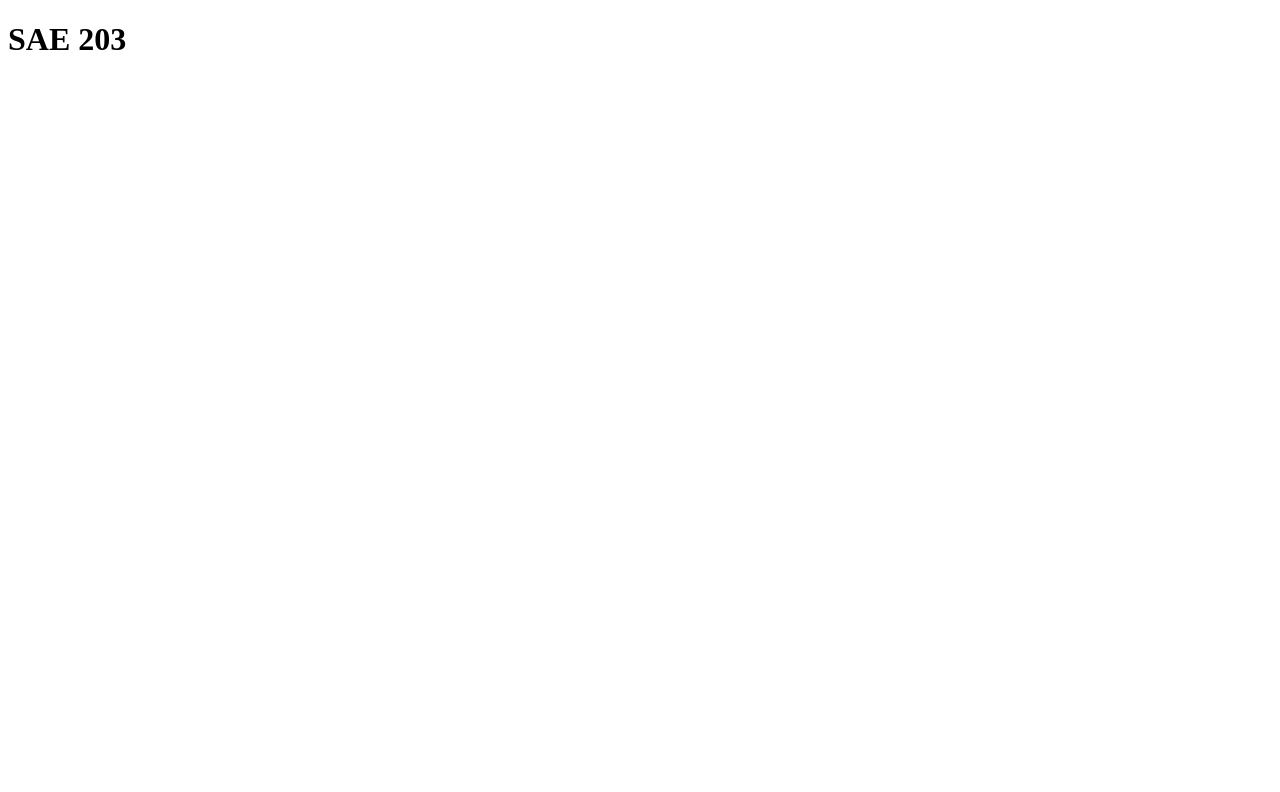
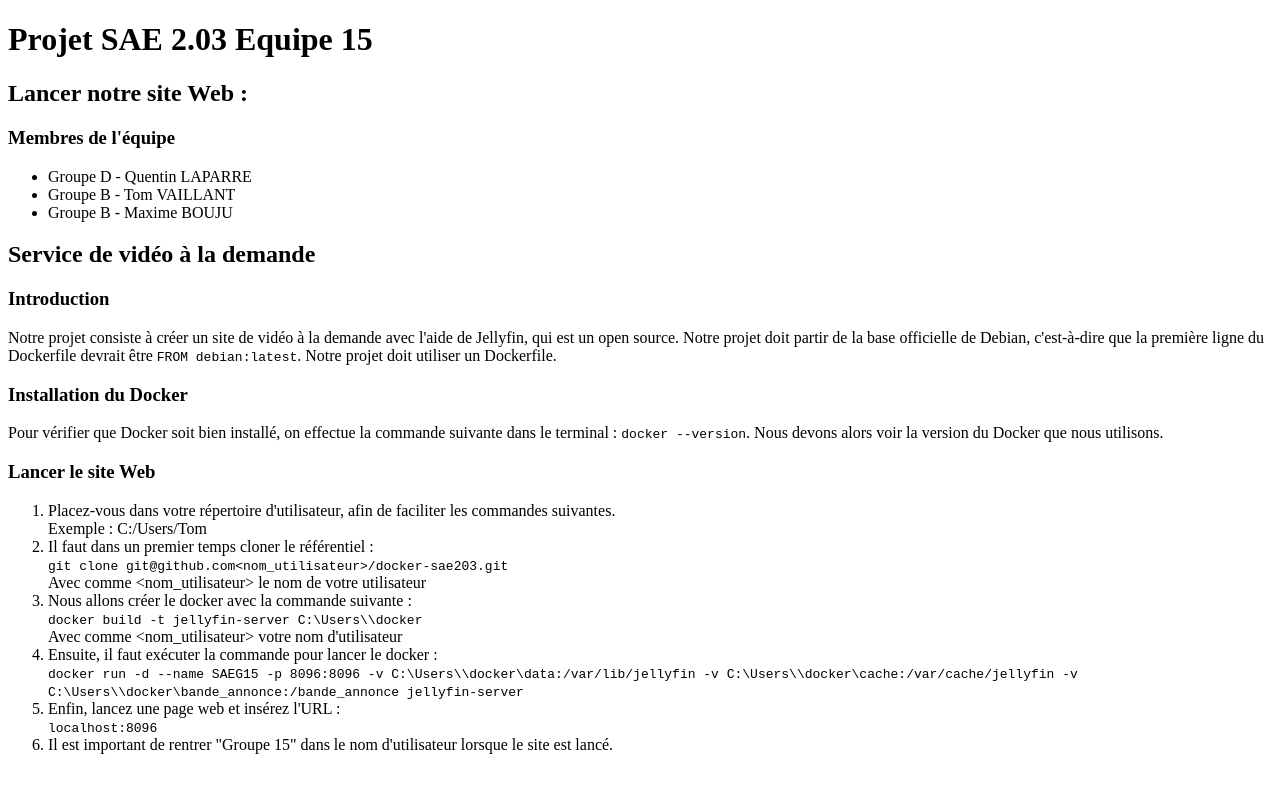
Before and after one commit to Taglhydz/docker-sae203, a plain HTML site: page index.html in a window 1280 px wide. Drawn offline with Linux system fonts and the light colour scheme.

Commit message:
Mise à jour du .html

```diff
--- a/index.html
+++ b/index.html
@@ -1,15 +1,50 @@
 <!DOCTYPE html>
-<html lang="en">
-    <head>
-            <meta charset="UTF-8">
-            <meta http-equiv="X-UA-Compatible" contente="IE=edge">
-            <meta name= "viewport" contente="width=device-width, initial-scale=1.0">
+<html>
+<head>
+    <title>Projet SAE 2.03 Equipe 15</title>
+</head>
+<body>
+    <h1>Projet SAE 2.03 Equipe 15</h1>
 
-            <title> SAE 203 </title>
+    <h2>Lancer notre site Web :</h2>
 
-    </head>
+    <h3>Membres de l'équipe</h3>
+    <ul>
+        <li>Groupe D - Quentin LAPARRE</li>
+        <li>Groupe B - Tom VAILLANT</li>
+        <li>Groupe B - Maxime BOUJU</li>
+    </ul>
 
-    <body>
-        <h1>SAE 203</h1>
-    </body>
+    <h2>Service de vidéo à la demande</h2>
+    <h3>Introduction</h3>
+    <p>
+        Notre projet consiste à créer un site de vidéo à la demande avec l'aide de Jellyfin, qui est un open source.
+        Notre projet doit partir de la base officielle de Debian, c'est-à-dire que la première ligne du Dockerfile devrait être <code>FROM debian:latest</code>.
+        Notre projet doit utiliser un Dockerfile.
+    </p>
+
+    <h3>Installation du Docker</h3>
+    <p>
+        Pour vérifier que Docker soit bien installé, on effectue la commande suivante dans le terminal :
+        <code>docker --version</code>.
+        Nous devons alors voir la version du Docker que nous utilisons.
+    </p>
+
+    <h3>Lancer le site Web</h3>
+    <ol>
+        <li>Placez-vous dans votre répertoire d'utilisateur, afin de faciliter les commandes suivantes.
+            <br>Exemple : C:/Users/Tom</li>
+        <li>Il faut dans un premier temps cloner le référentiel :
+            <br><code>git clone git@github.com&lt;nom_utilisateur&gt;/docker-sae203.git</code>
+            <br>Avec comme &lt;nom_utilisateur&gt; le nom de votre utilisateur</li>
+        <li>Nous allons créer le docker avec la commande suivante :
+            <br><code>docker build -t jellyfin-server C:\Users\<nom_utilisateur>\docker</code>
+            <br>Avec comme &lt;nom_utilisateur&gt; votre nom d'utilisateur</li>
+        <li>Ensuite, il faut exécuter la commande pour lancer le docker :
+            <br><code>docker run -d --name SAEG15 -p 8096:8096 -v C:\Users\<nom_utilisateur>\docker\data:/var/lib/jellyfin -v C:\Users\<nom_utilisateur>\docker\cache:/var/cache/jellyfin -v C:\Users\<nom_utilisateur>\docker\bande_annonce:/bande_annonce jellyfin-server</code></li>
+        <li>Enfin, lancez une page web et insérez l'URL :
+            <br><code>localhost:8096</code></li>
+        <li>Il est important de rentrer "Groupe 15" dans le nom d'utilisateur lorsque le site est lancé.</li>
+    </ol>
+</body>
 </html>
```
